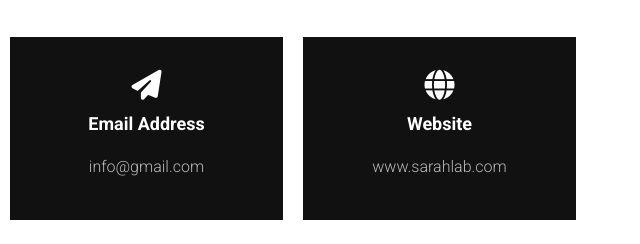
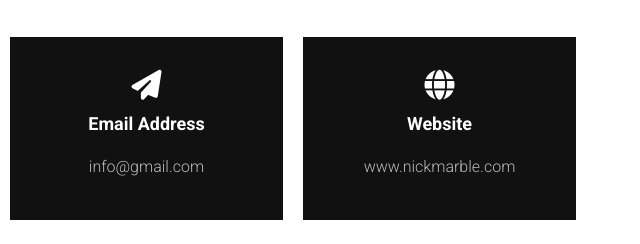
Before and after one commit to b-giblin/photography-site-master, a plain HTML site: page contact.html in a window 1280 px wide. Shown: the part 928-1172 px from the top of the page, 640-1280 px from the left. Drawn offline with Linux system fonts and the light colour scheme.

Commit message:
contact changed for client

```diff
--- a/contact.html
+++ b/contact.html
@@ -112,7 +112,7 @@
               <i class="fas fa-globe"></i>
             </span>
             <span>Website</span>
-            <p>www.sarahlab.com</p>
+            <p>www.nickmarble.com</p>
           </div>
         </div>
 
```
